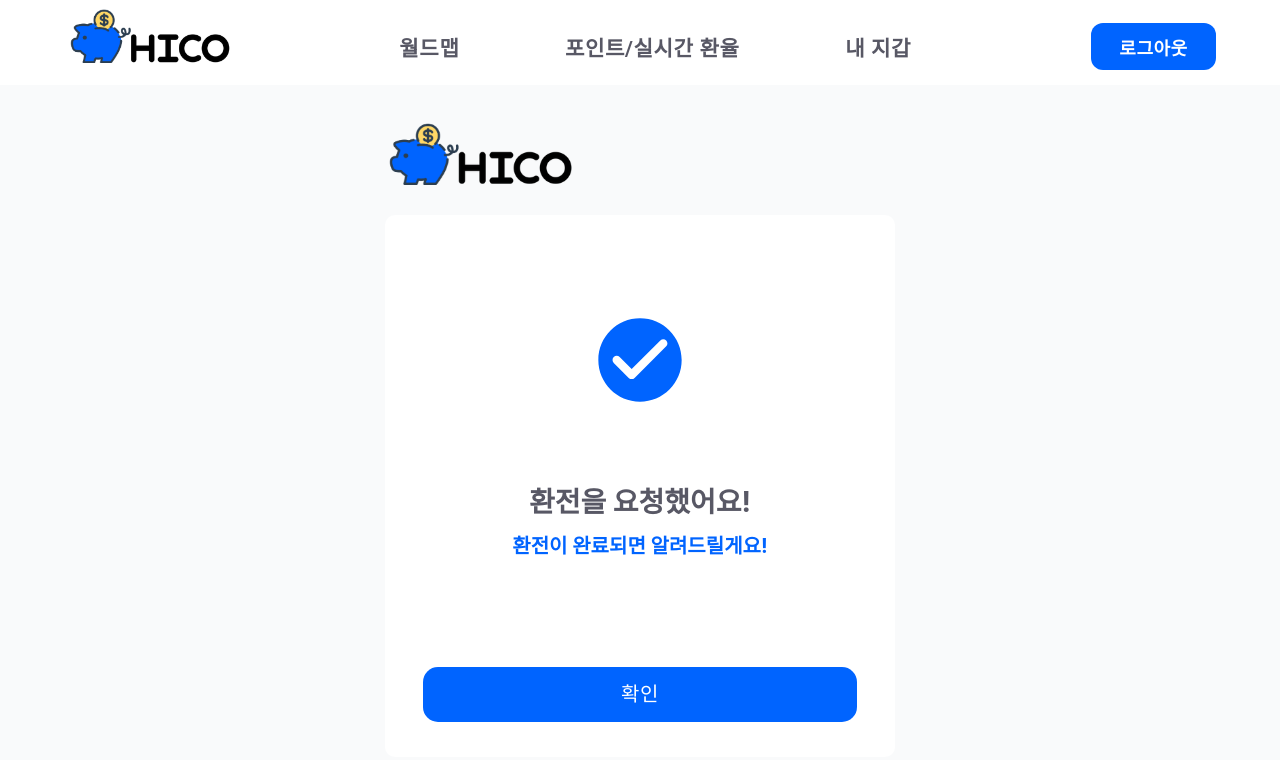
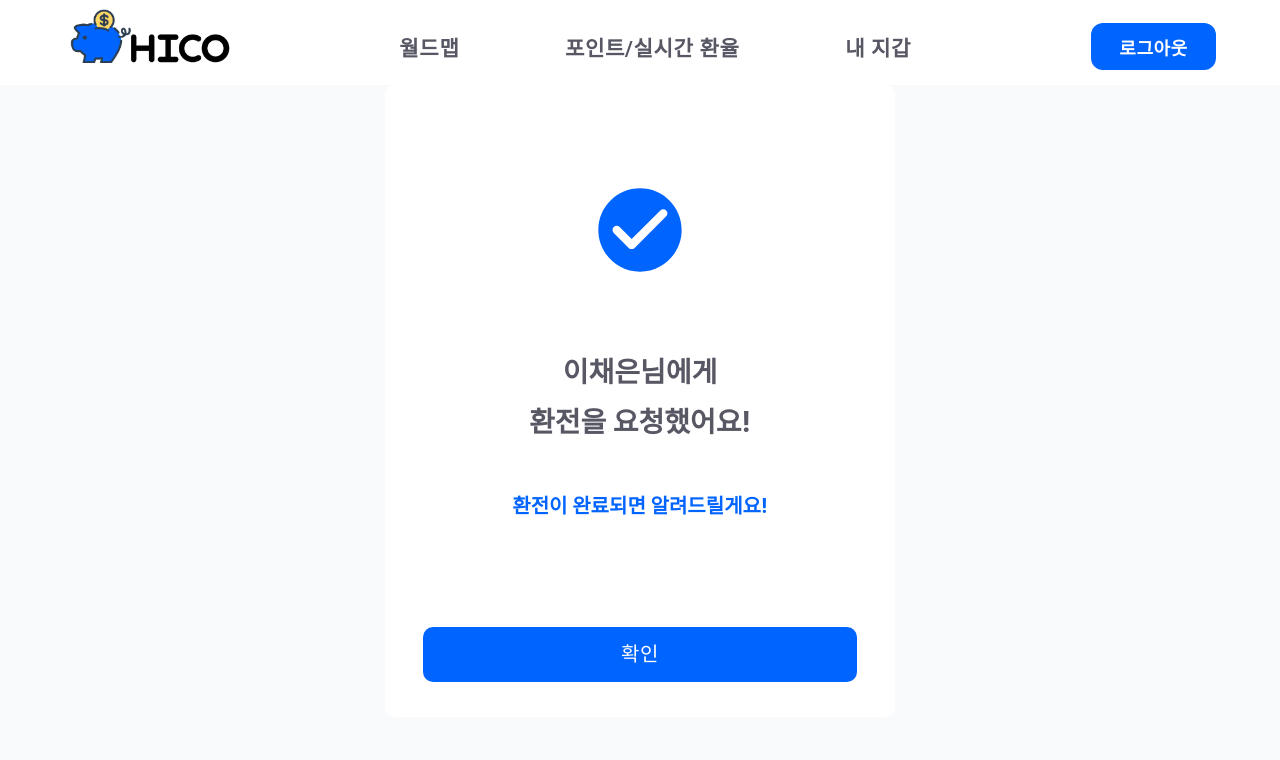
Before and after one commit to 22-bottle/ssafy_specific_pjt, a React (Create React App) app in the folder front/: page /childwallet/askcomplete in a window 1280 px wide. Shown: the top 760 px of the page. Built offline with nearby package versions, Linux system fonts and the light colour scheme.

Commit message:
feat: 모달 이동

```diff
--- a/front/src/components/childwallet/AskComplete.tsx
+++ b/front/src/components/childwallet/AskComplete.tsx
@@ -1,49 +1,15 @@
-import React from "react";
-import { useNavigate } from "react-router-dom";
-import styles from "@/components/childwallet/AskComplete.module.css";
-import logoImage from "@/assets/logo.png";
-import CheckCircleRoundedIcon from "@mui/icons-material/CheckCircleRounded";
-import Button from "@mui/material/Button";
+import React from 'react'
+import styles from '@/components/childwallet/AskComplete.module.css'
+import CheckCircleRoundedIcon from '@mui/icons-material/CheckCircleRounded'
+import Button from '@mui/material/Button'
 
-const AskComplete: React.FC = () => {
-  const navigate = useNavigate();
+interface AskCompleteProps {
+  onClose: () => void
+}
 
-  const okClick = () => {
-    navigate('/childwallet/point');
-  };
-
-
-  // return (
-  //   <div style={divBorder}>
-  //     <div style={divBorder}>
-  //         <p>아이콘</p>
-  //     </div>
-  //     <div style={divBorder}>
-  //         <p>이채은님에게 <br />
-  //         환전을 요청했어요!</p>
-  //     </div>
-  //     <div style={divBorder}>
-  //         <p>환전이 완료되면 알려드릴게요!</p>
-  //     </div>
-  //     <div style={divBorder}>
-  //         <button onClick={okClick}>확인</button>
-  //     </div>
-  //   </div>
-  // );
-
+const AskComplete: React.FC<AskCompleteProps> = ({ onClose }) => {
   return (
     <div className={styles.container}>
-            {/* 로고 이미지 */}
-            <img
-                src={logoImage}
-                alt="LOGO"
-                style={{
-                    height: '80px',
-                    marginTop: '30px',
-                    marginRight: '320px',
-                    marginBottom: '20px',
-                }}
-            />
       {/* 메인 */}
       <div className={styles.materialContainer}>
         {/* 체크 아이콘 */}
@@ -52,7 +18,8 @@ const AskComplete: React.FC = () => {
         </div>
         {/* 글씨 */}
         <div className={styles.text}>
-                    <div className={styles.maintext1}>환전을 요청했어요!</div>
+          <div className={styles.maintext1}>이채은님에게</div>
+          <div className={styles.maintext3}>환전을 요청했어요!</div>
           <div className={styles.subtext1}>환전이 완료되면 알려드릴게요!</div>
         </div>
         {/* 버튼 */}
@@ -60,13 +27,13 @@ const AskComplete: React.FC = () => {
           <Button
             variant="contained"
             disableElevation
-                        onClick={okClick}
+            onClick={onClose}
             sx={{
               width: '100%',
               height: '55px',
               fontSize: '20px',
               backgroundColor: '#0064FF',
-                            borderRadius: '15px',
+              borderRadius: '10px',
             }}
           >
             확인
@@ -75,6 +42,6 @@ const AskComplete: React.FC = () => {
       </div>
     </div>
   )
-};
+}
 
-export default AskComplete;
+export default AskComplete
```
Lines whose indentation alone changed are shown as unchanged.
